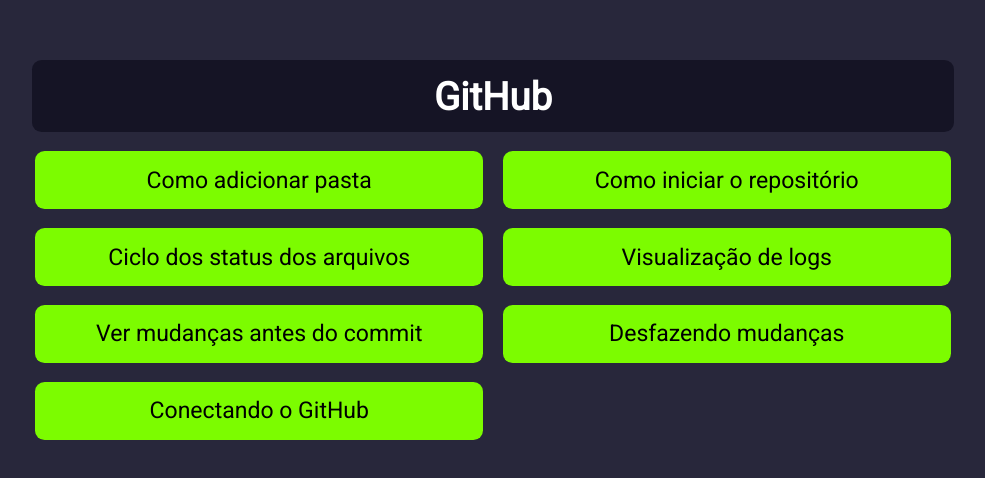
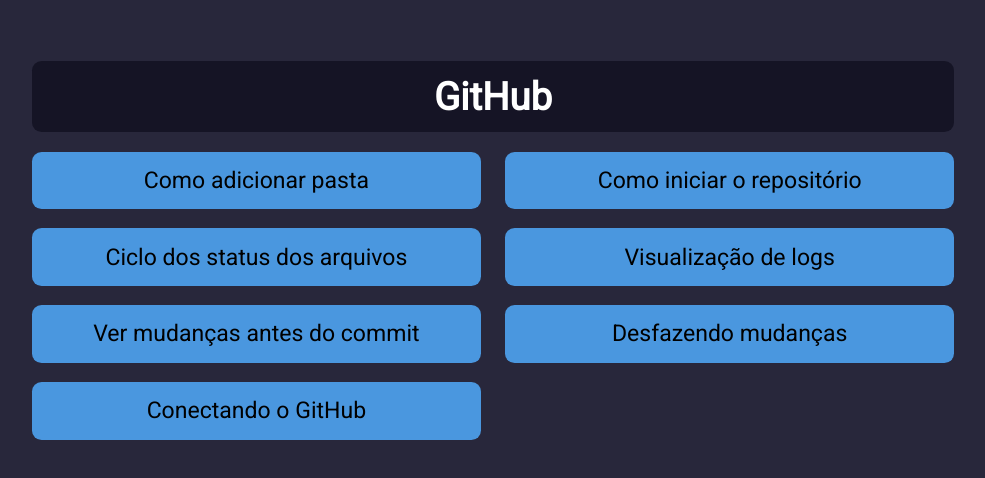
Before and after one commit to lucas99s/GitHub-studies, a plain HTML site: page index.html in a window 1280 px wide. Shown: the part 150-628 px from the top of the page, without its empty margins (147-1132 px from the left). Drawn offline with Linux system fonts and the light colour scheme.

Commit message:
Atualização de estilo, animação e estrutura html

```diff
--- a/index.html
+++ b/index.html
@@ -10,23 +10,20 @@
 <body>
     <div class="container">
         <div>
-            <a href="">
+            <a href="https://github.com">
                 <h1>GitHub</h1>
             </a>
         </div>
         <div class="menus">
             <nav>
                 <a href="classes/criandoPasta.html">Como adicionar pasta</a>
+                <a href="classes/iniciandoRepositorio.html">Como iniciar o repositório</a>
                 <a href="classes/statusDosArquivos.html">Ciclo dos status dos arquivos</a>
+                <a href="classes/visualizandoLogs.html">Visualização de logs</a>
                 <a href="classes/diff.html">Ver mudanças antes do commit</a>
+                <a href="classes/desfazer.html">Desfazendo mudanças</a>
                 <a href="classes/conectandoGitHub.html">Conectando o GitHub</a>
             </nav>
-            <nav>
-                <a href="classes/iniciandoRepositorio.html">Como iniciar o repositório</a>
-                <a href="classes/visualizandoLogs.html">Visualização de logs</a>
-                <a href="classes/desfazer.html">Desfazendo mudanças</a>
-            </nav>
-
         </div>
     </div>
 </body>
--- a/style.css
+++ b/style.css
@@ -12,7 +12,7 @@
     --bluish-gray-1: rgb(40, 39, 59);
     --bluish-gray-2: rgb(21, 20, 37);
     --bluish-gray-3: rgb(10, 10, 19);
-    --button: lawngreen;
+    --button: rgb(74, 151, 223);
     --button-hover: rgb(0, 152, 179);
 }
 
@@ -39,6 +39,8 @@ h1 {
 }
 
 .container {
+    /* position: relative;
+    top: 1rem; */
     height: 100vh;
     display: flex;
     flex-direction: column;
@@ -52,12 +54,17 @@ h1 {
     /* width: 100%; */
     column-gap: 1rem;
     justify-items: space-between;
+    position: relative;
     /* flex-direction: column; */
 }
 
 nav {
     list-style: none;
     text-align: center;
+    width: 48rem;
+    justify-content: space-between;
+    display: flex;
+    flex-wrap: wrap;
 }
 
 nav a {
@@ -65,10 +72,12 @@ nav a {
     padding: .8rem;
     background-color: var(--button);
     display: block;
+    height: 3rem;
     margin-top: 1rem;
     transition: 0.3s;
     border-radius: .5rem;
     font-weight: 400;
+    position: relative;
 }
 
 nav a:hover {
@@ -77,3 +86,24 @@ nav a:hover {
     /* font-weight: bold; */
     letter-spacing: .08rem;
 }
+
+nav a::before {
+    content: '';
+    padding: 0rem;
+    height: 3rem;
+    background-color: rgb(137, 168, 255);
+    width: 0;
+    position: absolute;
+    top: 0;
+    left: 50%;
+    /* left: 0; */
+    border-radius: .5rem;
+    transition: .5s ease-in-out;
+    opacity: .0;
+}
+
+nav a:hover::before {
+    width: 23.35rem;
+    opacity: .3;
+    left: 0;
+}
```
